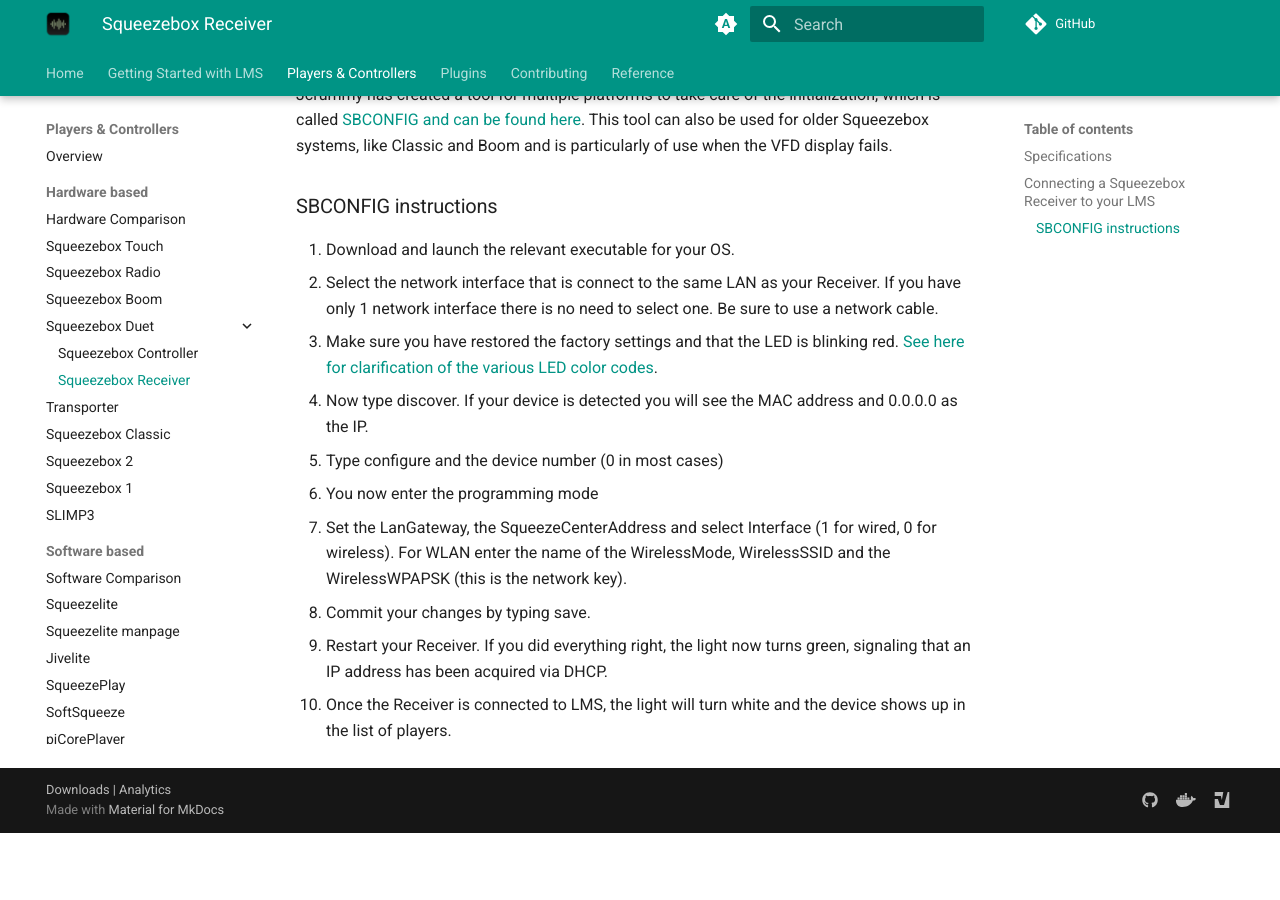
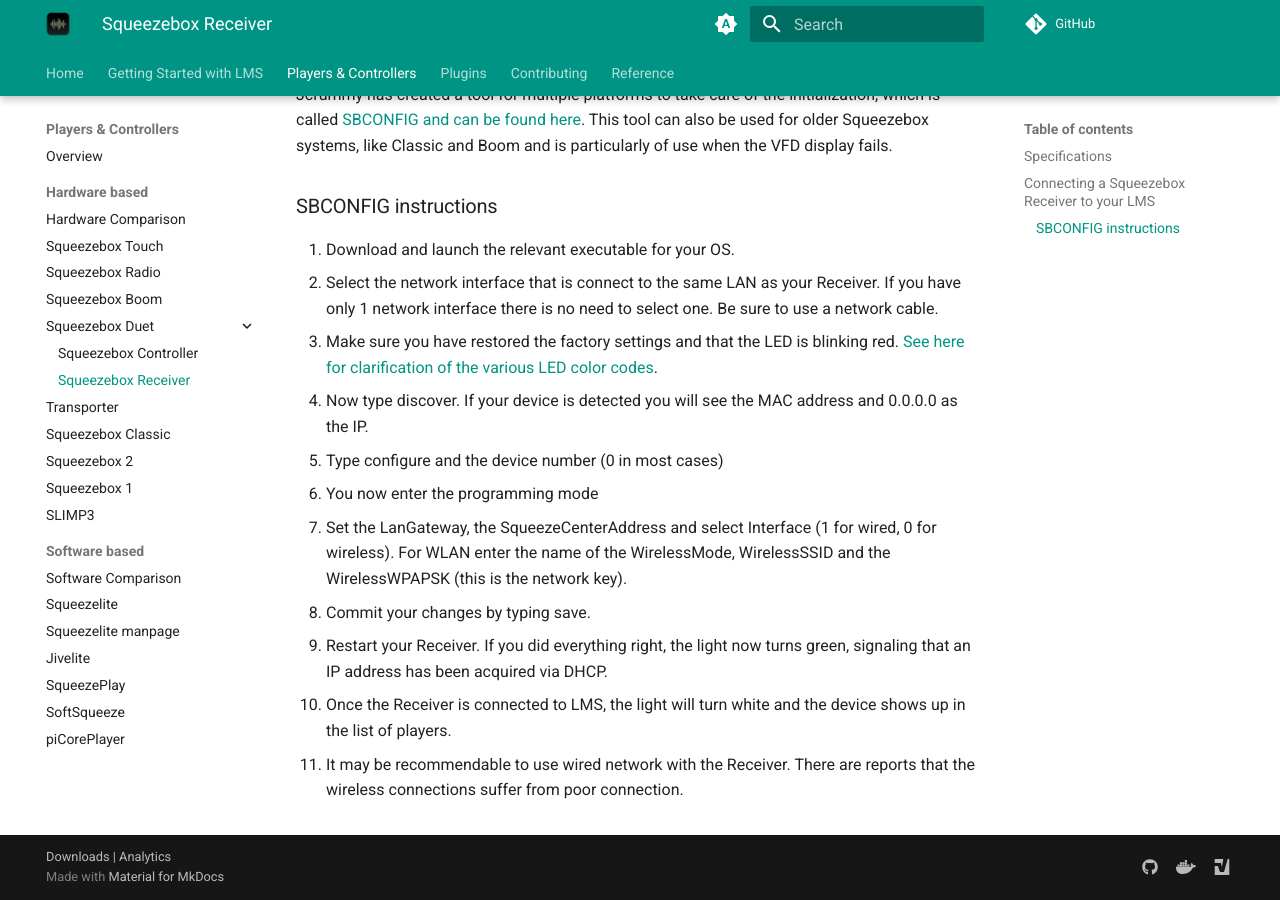
Before and after one commit to LMS-Community/lms-community.github.io, an MkDocs documentation site: the page built from docs/players-and-controllers/squeezebox-receiver.md, in a window 1280 px wide and 900 px high, scrolled down 1384 px. Built offline with MkDocs 1.6.1 and Material for MkDocs 9.7.7, drawn with Linux system fonts in a browser that asks for light colours; a script that is not in the unit is left out; plug-ins that fetch from the network failed and are left out; comment, search, counter and statistics services are not loaded; before the commit the page ends 2217 px from its top, so only the background shows below that.

Commit message:
Update squeezebox-receiver.md
and added a remark on wired vs wireless

```diff
--- a/docs/players-and-controllers/squeezebox-receiver.md
+++ b/docs/players-and-controllers/squeezebox-receiver.md
@@ -42,3 +42,5 @@
 8. Commit your changes by typing save.
 9. Restart your Receiver. If you did everything right, the light now turns green, signaling that an IP address has been acquired via DHCP.
 10. Once the Receiver is connected to LMS, the light will turn white and the device shows up in the list of players.
+
+- It may be recommendable to use wired network with the Receiver. There are reports that the wireless connections suffer from poor connection.
```
